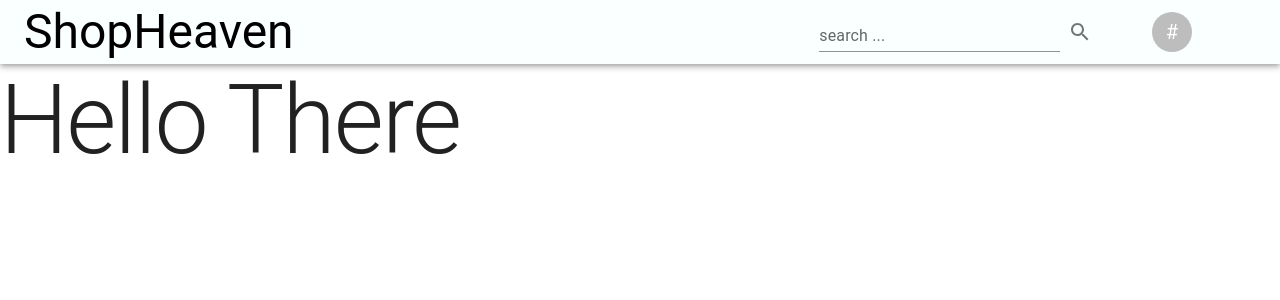
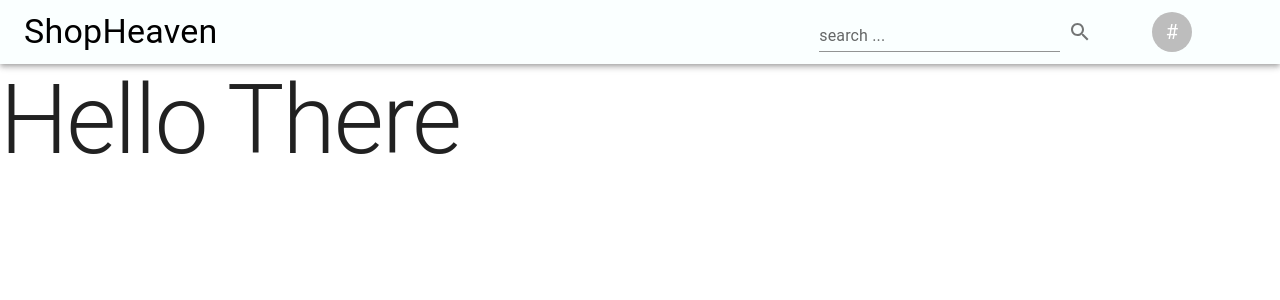
Before and after one commit to Chinmay487/project_template, a React (Create React App) app: page / in a window 1280 px wide. Shown: the top 300 px of the page. Built offline with nearby package versions, Linux system fonts and the light colour scheme.

Commit message:
second changes

```diff
--- a/src/navbar/Avatarmenu.jsx
+++ b/src/navbar/Avatarmenu.jsx
@@ -10,7 +10,7 @@ const Avatarmenu = (props) => {
     }
 
     const menuItemStyle = {
-        height : "3rem",
+        height : "2.5rem",
         width : "8rem",
     }
 
@@ -22,7 +22,7 @@ const Avatarmenu = (props) => {
             <MenuItem sx={menuItemStyle} divider> Whishlist </MenuItem>
             <MenuItem sx={menuItemStyle} divider> My Cart </MenuItem>
             <MenuItem sx={menuItemStyle} divider>Become Seller</MenuItem>
-            <MenuItem sx={menuItemStyle} divider> Logout </MenuItem>
+            <MenuItem sx={menuItemStyle} > Logout </MenuItem>
         </Menu>
     );
 }
--- a/src/navbar/Navbar.jsx
+++ b/src/navbar/Navbar.jsx
@@ -26,7 +26,8 @@ const Navbar = () => {
     const navbarDivStyle = {
         width : "100%",
         display : "flex",
-        justifyContent : "space-between"
+        justifyContent : "space-between",
+        alignItems:'center'
     }
 
 
@@ -56,7 +57,7 @@ const Navbar = () => {
             <AppBar sx={appBarStyle} position="relative">
                 <Toolbar>
                     <Box component="div" sx={navbarDivStyle}>
-                        <Typography color="black" variant="h3" >
+                        <Typography color="black" variant="h4" >
                             ShopHeaven
                         </Typography>
                         {/* <Grid sx={navbarGrid}  container justifyContent="space-evenly"> */}
--- a/src/navbar/Sidenav.jsx
+++ b/src/navbar/Sidenav.jsx
@@ -5,8 +5,8 @@ const Sidenav = () => {
 
     const drawerStyle = {
         width: 300,
-          flexShrink: 0,
-          '& .MuiDrawer-paper': {
+        flexShrink: 0,
+        '& .MuiDrawer-paper': {
             width: 200,
             boxSizing: 'border-box',
         },
```
